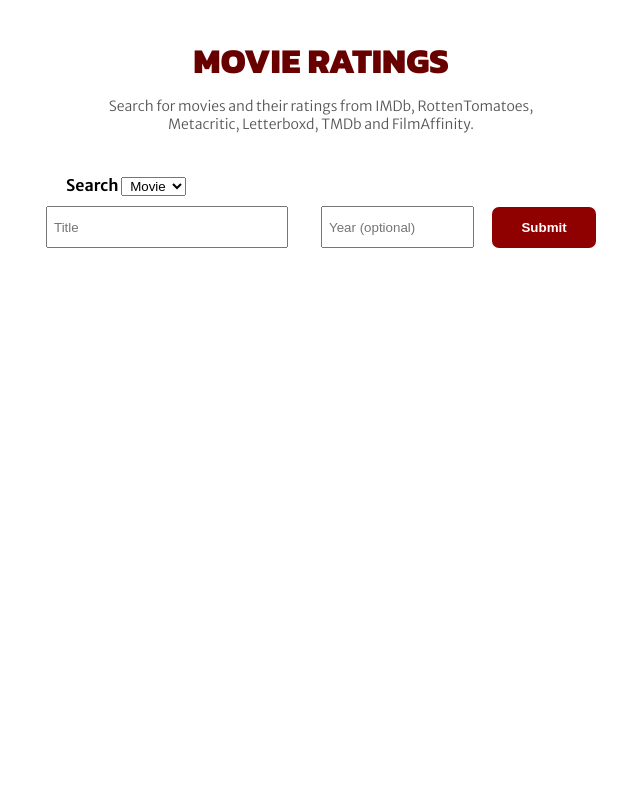
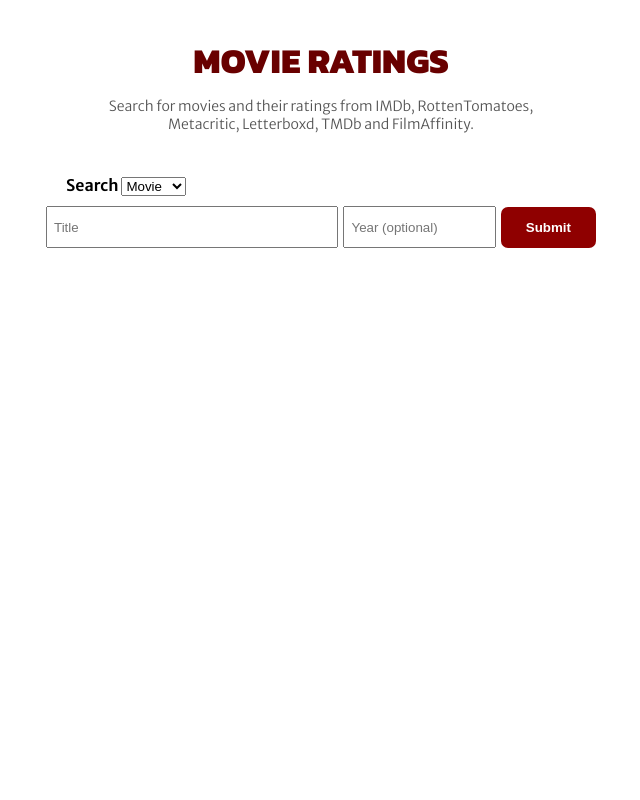
Before and after one commit to lugrao/movie_ratings, a Flask app: page / in a window 1280 px wide. Shown: the whole page, without its empty margins (319-959 px from the left). Run offline with Flask 2, Linux system fonts and the light colour scheme.

Commit message:
restyle search form; delete some extra code

```diff
--- a/static/styles.css
+++ b/static/styles.css
@@ -1,5 +1,4 @@
 html {
-  height: 100%;
   scroll-behavior: smooth;
   font-family: "Merriweather Sans", sans-serif;
 }
@@ -40,12 +39,6 @@
   padding: 8px 0;
 }
 
-form {
-  display: grid;
-  grid-template-columns: 1fr;
-  row-gap: 9px;
-}
-
 a {
   color: #8f0000;
   text-decoration: none;
@@ -73,17 +66,6 @@
   margin: 0 auto 25px;
 }
 
-.button {
-  height: 41px;
-  color: white;
-  background-color: #8f0000;
-  border: none;
-  border-radius: 7px;
-}
-
-.button:hover {
-  background-color: #9e0202;
-}
 
 .movie-title {
   margin: 0 0 24px;
@@ -166,26 +148,47 @@
   margin-bottom: 70px;
 }
 
+.select-search {
+  margin: 0 0 10px 20px;
+  font-weight: bold;
+}
+
 .search-form {
-  display: grid;
-  grid-template-columns: 1.3fr 0.8fr 0.5fr;
-  grid-gap: 5px;
+  display: flex;
+  justify-content: space-between;
+  gap: 5px;
   align-items: center;
 }
 
 .search-form .text-input {
-  width: 85%;
   height: 36px;
   padding-left: 6px;
 }
 
-.search-form .clickable {
-  font-weight: bold;
+.search-form input[name="t"] {
+  width: 60%;
 }
 
-.select-search {
-  margin: 0 0 10px 20px;
+.search-form input[name="y"] {
+  width: 30%;
+}
+
+.search-form input[name="n"] {
+  width: 100%;
+}
+
+.search-form .button {
   font-weight: bold;
+  height: 41px;
+  width: 20%;
+  color: white;
+  background-color: #8f0000;
+  border: none;
+  border-radius: 7px;
+}
+
+.search-form .button:hover {
+  background-color: #9e0202;
 }
 
 .checkbox {
@@ -219,20 +222,7 @@
 
 #average-rating {
   margin: 5px 0 20px;
-  font-size: 2.5rem;
-}
-
-#select-search {
-  text-align: center;
-}
-
-#search-person > input:nth-child(1) {
-  grid-area: 1 / 1 / 1 / span 2;
-  width: 94.5%;
-}
-
-#search-movie {
-  grid-template-columns: 1.3fr 0.8fr 0.5fr;
+  font-size: 50px;
 }
 
 #load-more {
@@ -252,7 +242,6 @@
   .movie-title {
     text-align: center;
   }
-
 }
 
 .div-to-deal-with-some-very-specific-problem-with-chrome-mobile {
```
